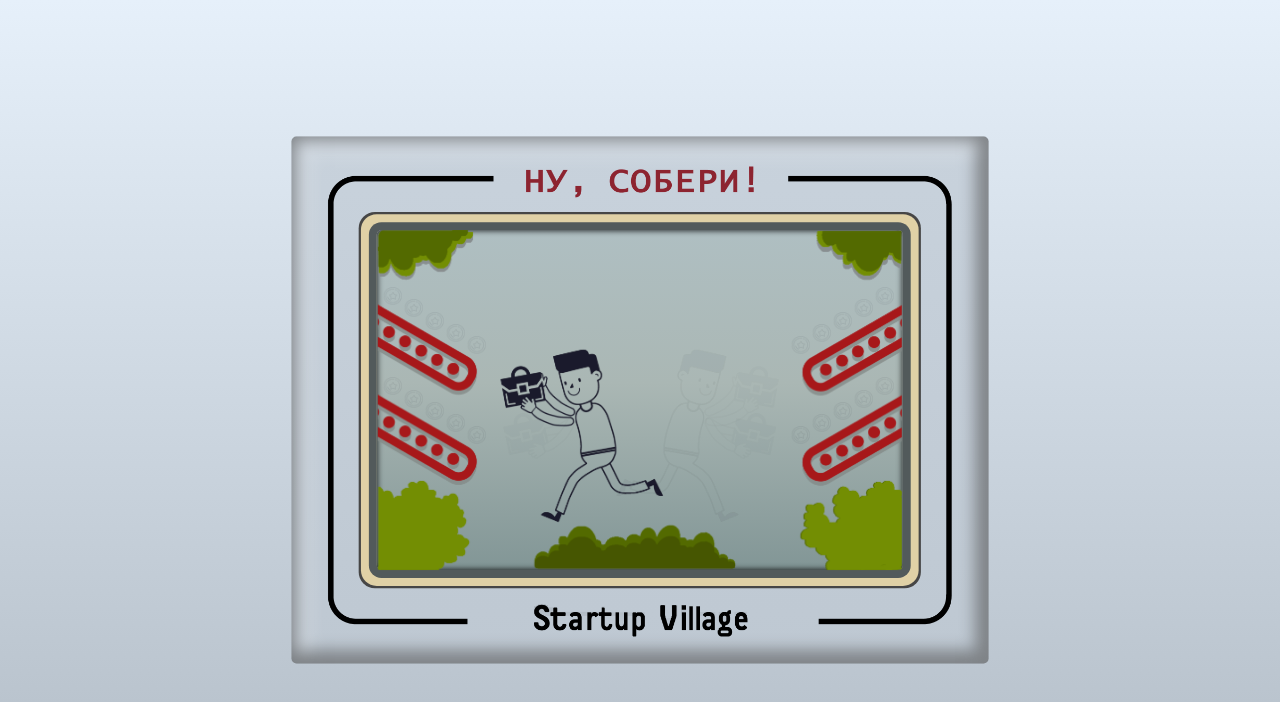
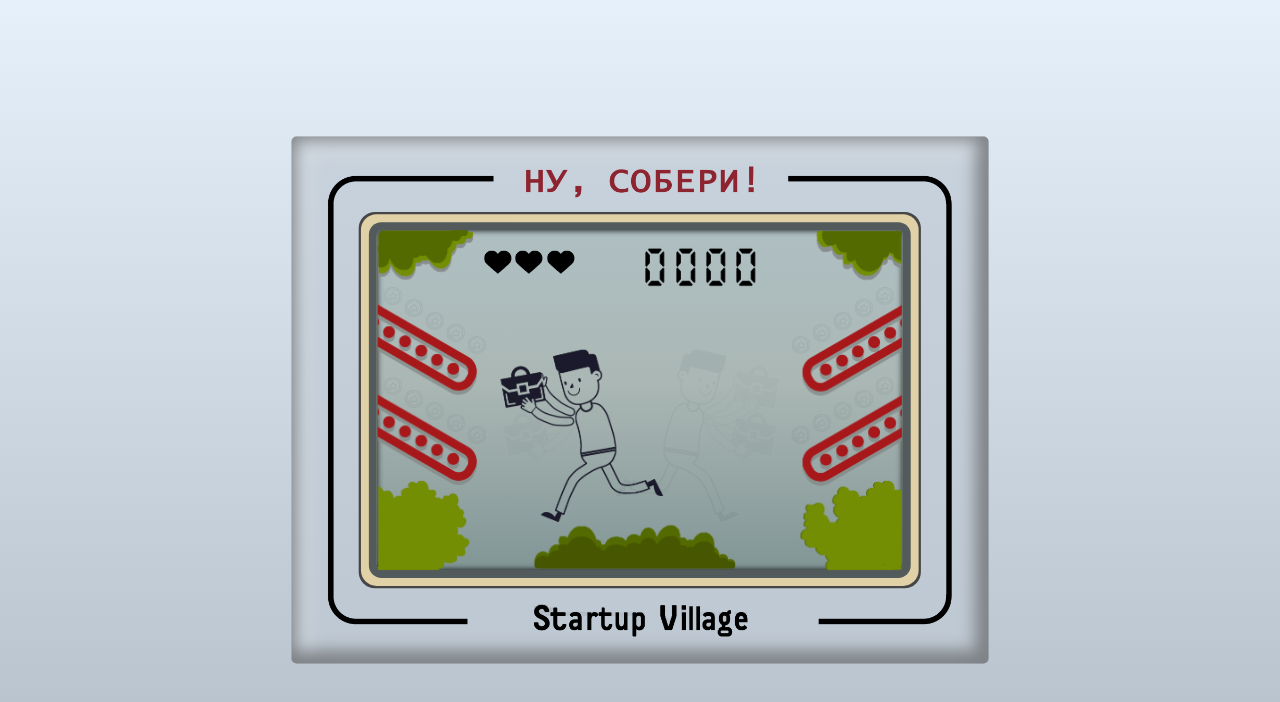
Before and after one commit to girolle/eggCatcher, a plain HTML site: page index.html in a window 1280 px wide. Drawn offline with Linux system fonts and the light colour scheme.

Commit message:
score + lives

```diff
--- a/index.html
+++ b/index.html
@@ -13,6 +13,21 @@
 		<div id="front-panel-side">
 			<div id = "screen">
 				<div id = "screen-frame"> </div>
+
+				<div id = "lives-box">
+					<div id = "life-2" class="lives"></div>
+					<div id = "life-1" class="lives"></div>
+					<div id = "life-0" class="lives"></div>
+				</div>
+
+				<div id = "score-box">
+					<div id = "pos-3" class="score-num"></div>
+					<div id = "pos-2" class="score-num"></div>
+					<div id = "pos-1" class="score-num"></div>
+					<div id = "pos-0" class="score-num"></div>
+
+				</div>
+
 				<div id = "guy-1" class="guy"></div>
 				<div id = "guy-2" class="guy"></div>
 				<div id = "guy-3" class="guy"></div>
--- a/script.js
+++ b/script.js
@@ -47,30 +47,32 @@ var position = 1;
 var score = 0;
 var lives = 3;
 
-function coinFalling (number, speed){
+function coinFalling (number){
 	$('#coin-'+number+'-1').className = "coin";
 	for (let i = 1; i < 5; i+=1) {
 		timeouts.push(setTimeout(()=>{
 			$('#coin-'+number+'-'+i).className = "hidden coin";
 			$('#coin-'+number+'-'+(i+1)).className = "coin";
-		}, i * speed));
+		}, i * coinSpeed));
 	}
-	timeouts.push(setTimeout (()=>{coinFell(number);}, 5 * speed));
+	timeouts.push(setTimeout (()=>{coinFell(number);}, 5 * coinSpeed));
 }
 
 function coinFell (number) {
 	$('#coin-'+number+'-5').className = "hidden coin";
 	if (position == number){
 		score+=1;
-		console.log(score);
+		scoreBox();
 	}
 	else {
 		lives -= 1;
+		livesBox();
+
 		if (!lives) {
 			for (let i = 0; i < timeouts.length; i++) {
 				clearTimeout(timeouts[i]);
 			}
-			console.log('GAME OVER BITCH');
+			console.log('GAME OVER');
 		}
 	}
 }
@@ -83,16 +85,27 @@ var coinsNum = 0;
 
 function game(){
 	timeouts.push(setTimeout(function newCoin(){
-		coinFalling(parseInt(Math.random() * 4 + 1), coinSpeed);
+		coinFalling(parseInt(Math.random() * 4 + 1));
 
 		coinsNum += 1;
-		if (!(coinsNum % 5)) coinSpeed -= 100;
-		if (!(coinsNum % 10)) startSpeed -= 200;
-		console.log(startSpeed);
+		if (!(coinsNum % 5)) {
+			coinSpeed *= (14/15);
+			startSpeed *= (14/15);
+		}
 		timeouts.push(setTimeout(()=>{if (lives) game();}, startSpeed));
 	}, startSpeed));
 
 }
 
+function scoreBox(){
 
-//1.32284319
+	for (let i = 0; i < 4; i+=1) {
+		$('#pos-'+i).style.backgroundImage = 'url("images/' + parseInt(score % Math.pow(10, i+1) / Math.pow(10, i)) + '.png")';
+	}
+}
+
+function livesBox(){
+	for (let i = 0; i < 3; i+=1) {
+		if ((i+1) > lives) $('#life-'+i).style.opacity = '0.1';
+	}
+}
--- a/styles.css
+++ b/styles.css
@@ -64,6 +64,45 @@
 	background-position: center center;
 	background-size: contain;
 	background-repeat: no-repeat;
+}
+
+#lives-box {
+	position: absolute;
+	height: 9%;
+	width: 18%;
+	top: 5%;
+	left: 20%;
+	display: flex;
+}
+
+.lives {
+	width: 33%;
+	height: 100%;
+	position: relative;
+	background-image: url('images/lives.png');
+	background-position: center center;
+	background-size: contain;
+	background-repeat: no-repeat;
+}
+
+#score-box {
+	position: absolute;
+	height: 12%;
+	width: 23%;
+	top: 5%;
+	left: 50%;
+	display: flex;
+}
+
+.score-num {
+	width: 25%;
+	height: 100%;
+	position: relative;
+	background-image: url('images/0.png');
+	background-position: center center;
+	background-size: contain;
+	background-repeat: no-repeat;
+
 }
 
 .panel {
```
Also changed, not shown: images/0.png (added), images/1.png (added), images/2.png (added), images/3.png (added), images/4.png (added), images/5.png (added), images/6.png (added), images/7.png (added), images/8.png (added), images/9.png (added), images/lives.png (added).
